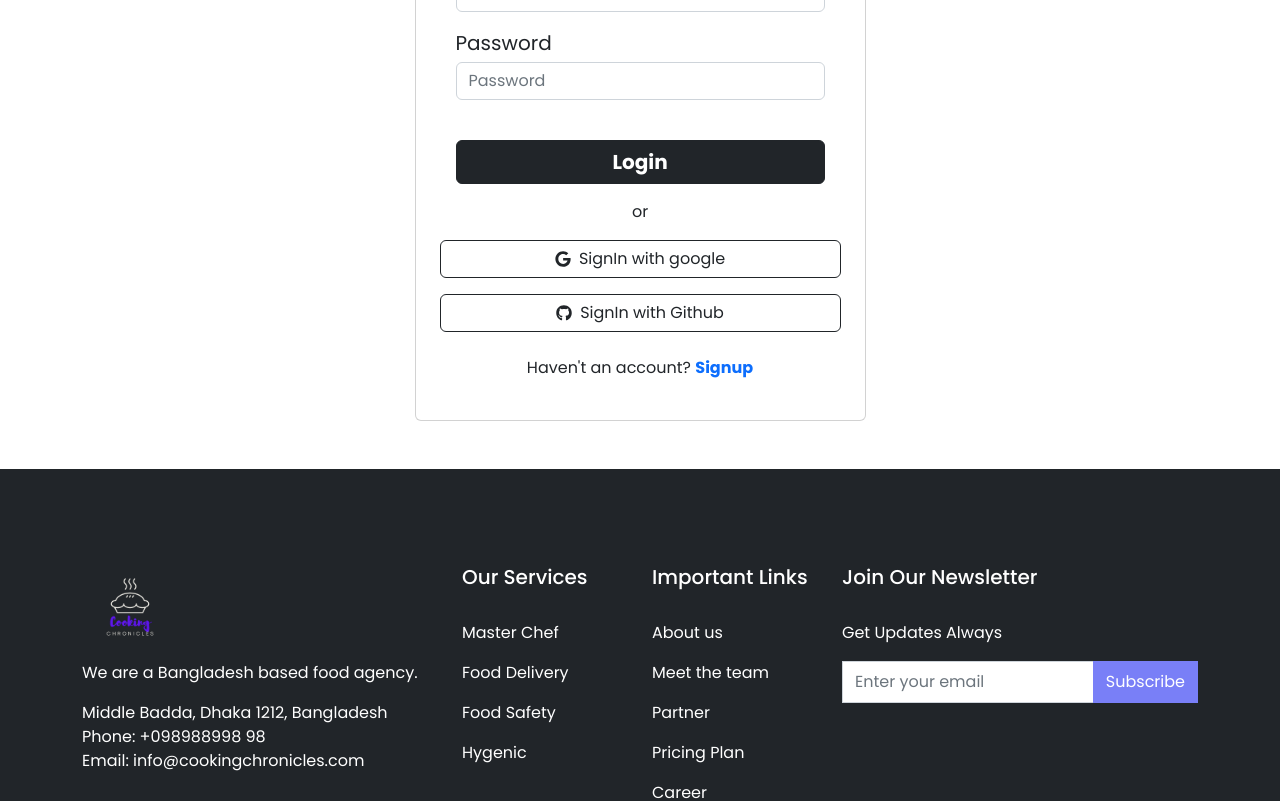
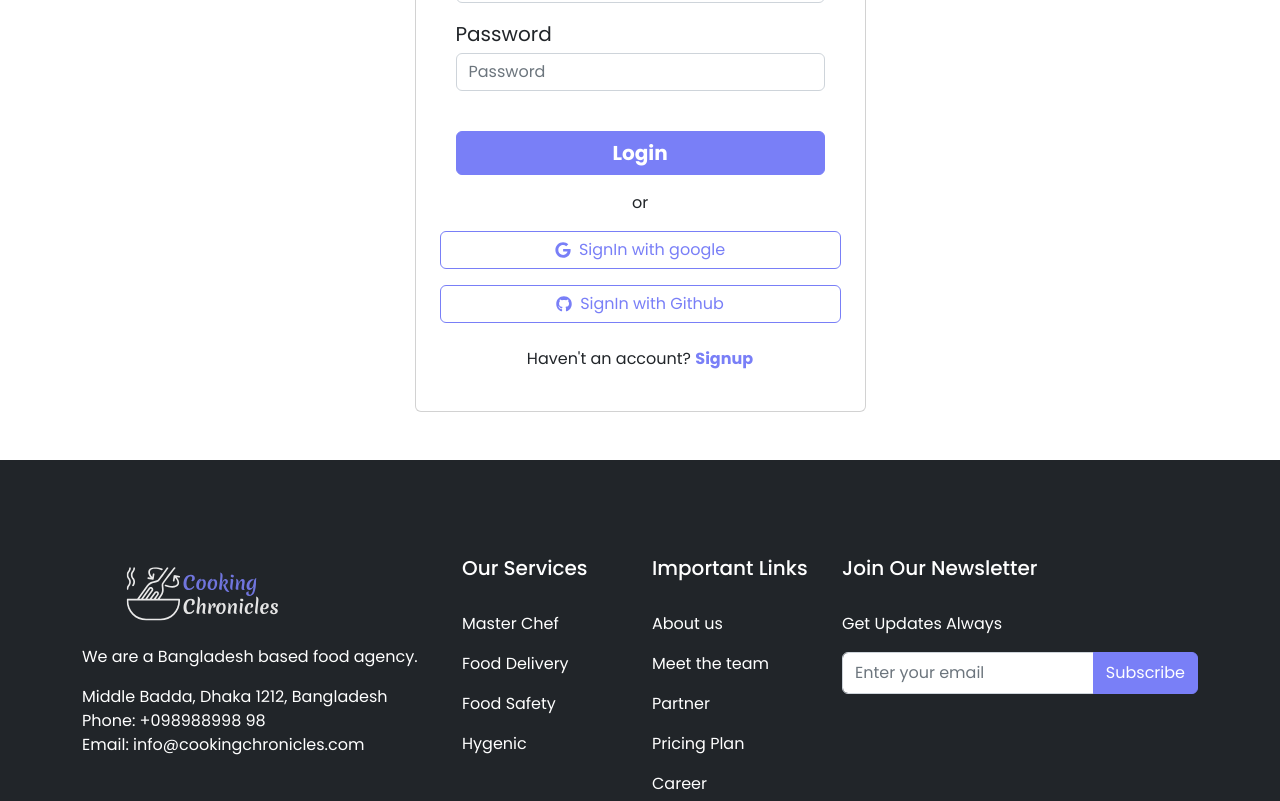
Before and after one commit to rakibulhasan-swe/cooking-chronicles-client, a React (Vite) app: page /login in a window 1280 px wide. Shown: the part 320-1121 px from the top of the page. Built offline with nearby package versions, Linux system fonts and the light colour scheme; no server answers.

Commit message:
small changes here and there

```diff
--- a/src/index.css
+++ b/src/index.css
@@ -15,6 +15,19 @@
   background-color: #797ff7 !important;
   border: 1px solid #797ff7 !important;
 }
+.btn-primary:hover{
+  background-color: #848af5 !important;
+}
+.btn-outline-primary{
+  background-color: #fff !important;
+  color: #797ff7 !important;
+  border: 1px solid #797ff7 !important;
+}
+.btn-outline-primary:hover{
+  background-color: #797ff7 !important;
+  color: #fff !important;
+  border: 1px solid #797ff7 !important;
+}
 .active {
   color: #797ff7 !important;
 }
@@ -25,3 +38,6 @@
 .img-border{
     border: 2px solid #797ff7;
 }
+.d-text{
+  color: #797ff7 !important;
+}
--- a/src/pages/Blog/Blog.jsx
+++ b/src/pages/Blog/Blog.jsx
@@ -5,8 +5,8 @@ const Blog = () => {
   const ref = React.createRef();
   return (
     <>
-      <div className="container pt-5">
-        <div className="row g-4" ref={ref}>
+      <div className="container pt-5" ref={ref}>
+        <div className="row g-4">
           <div className="col-md-6">
             <div>
               <h4>
--- a/src/pages/ChefRecipe/ChefRecipeCard.jsx
+++ b/src/pages/ChefRecipe/ChefRecipeCard.jsx
@@ -33,7 +33,7 @@ const ChefRecipeCard = ({ recipe }) => {
               <span className="d-block fw-semibold fs-6 pb-1">
                 Cooking Method:
               </span>
-              {cooking_method.slice(0, 80)}...
+              {cooking_method.slice(0, 105)}...
             </Card.Text>
             <div className="pb-3 d-flex">
               <Rating readOnly style={{ maxWidth: "7rem" }} value={rating} />
--- a/src/pages/Home/Banner.jsx
+++ b/src/pages/Home/Banner.jsx
@@ -7,21 +7,20 @@ const Banner = () => {
         <div className="text-white">
           <h2 className="display-4 fw-bold">
             Looking for a Complete <br />
-            and Best Receip's Plan ?
+            and Best Recipe's Plan ?
           </h2>
-          <p className="pt-2 pb-4 w-75 mx-auto">
-            we are expert in web ui/ux design, development, seo and digital
-            marketing with 10 years professional experience.
+          <p className="pt-2 pb-4 w-75 mx-auto fw-light">
+            we are expert in making different types of Recipe's from our master chef with 20+ years of professional experience.
           </p>
           <div>
             <button
-              className="btn btn-primary rounded-0 px-4 py-2 text-white"
+              className="btn btn-primary px-4 py-2 text-white"
               type="submit"
             >
               Get free tips
             </button>
             <button
-              className="btn btn-secondary ms-2 rounded-0 px-4 py-2"
+              className="btn btn-secondary ms-2 px-4 py-2"
               type="submit"
             >
               Learn More
--- a/src/pages/Home/ChefCard.jsx
+++ b/src/pages/Home/ChefCard.jsx
@@ -28,7 +28,7 @@ const ChefCard = ({ chefData }) => {
           <Card.Body>
             <Card.Title className="fw-semibold">{chef_name}</Card.Title>
 
-            <div className="d-flex justify-content-between align-items-center py-2">
+            <div className="fw-light d-flex justify-content-between align-items-center py-2">
               <p>Experience: {years_of_experience}</p>
               <p>Total Recipe: {numbers_of_recipe}</p>
               <p className="d-flex">
--- a/src/pages/Home/Newsletter.jsx
+++ b/src/pages/Home/Newsletter.jsx
@@ -1,5 +1,6 @@
 import React from "react";
 import { Button, Container } from "react-bootstrap";
+import { toast } from "react-hot-toast";
 
 const Newsletter = () => {
   return (
@@ -11,7 +12,12 @@ const Newsletter = () => {
             Joins us. If you subcribe you will get all the latest updates from
             our ends.
           </p>
-          <Button variant="primary">Subscribe</Button>
+          <Button
+            variant="primary"
+            onClick={() => toast.success("Thanks for subscribing")}
+          >
+            Subscribe
+          </Button>
         </Container>
       </div>
     </>
--- a/src/pages/Login/Login.jsx
+++ b/src/pages/Login/Login.jsx
@@ -67,7 +67,7 @@ const Login = () => {
         navigate(redirectLocation);
       })
       .catch((err) => {
-        console.log(err?.message);
+        // console.log(err?.message);
         if (err?.message) {
           setLoginError("Please insert correct email and password!");
         }
@@ -83,7 +83,7 @@ const Login = () => {
           <div className="col-md-5">
             <div className="card p-4">
               <div className="text-center">
-                <h3>Welcome to Login</h3>
+                <h3 className="fw-semibold d-text">Welcome to Login</h3>
                 <img src="" alt="" />
               </div>
               <form className="card-body" onSubmit={handleLogin}>
@@ -113,7 +113,7 @@ const Login = () => {
                   <small>{loginError}</small>
                 </p>
                 <div>
-                  <button className="btn btn-dark mt-3 w-100 fw-bold fs-5">
+                  <button className="btn btn-primary mt-3 w-100 fw-bold fs-5">
                     Login
                   </button>
                 </div>
@@ -121,8 +121,8 @@ const Login = () => {
               <p className="text-center">or</p>
               <div className="pb-3">
                 <Button
-                  variant="outline-dark"
-                  className="w-100"
+                  variant=""
+                  className="w-100 btn-outline-primary"
                   onClick={handleGoogleLogin}
                 >
                   <FaGoogle className="me-2" />
@@ -131,8 +131,8 @@ const Login = () => {
               </div>
               <div>
                 <Button
-                  variant="outline-dark"
-                  className="w-100"
+                  variant=""
+                  className="w-100 btn-outline-primary"
                   onClick={handleGithubLogin}
                 >
                   <FaGithub className="me-2" />
--- a/src/pages/Register/Register.jsx
+++ b/src/pages/Register/Register.jsx
@@ -62,7 +62,7 @@ const Register = () => {
           <div className="col-md-5">
             <div className="card p-4">
               <div className="text-center">
-                <h3>Welcome to Signup</h3>
+                <h3 className="fw-semibold d-text">Welcome to Signup</h3>
               </div>
               <form className="card-body" onSubmit={handleRegister}>
                 <span className="fs-5 d-block pb-1">Username</span>
@@ -125,7 +125,7 @@ const Register = () => {
                 </Form.Group>
                 <div>
                   <button
-                    className={`btn btn-dark mt-3 w-100 fw-bold fs-5 ${
+                    className={`btn btn-primary mt-3 w-100 fw-bold fs-5 ${
                       toggle ? "disabled" : ""
                     }`}
                   >
--- a/src/pages/shared/Footer.jsx
+++ b/src/pages/shared/Footer.jsx
@@ -1,5 +1,5 @@
 import React from "react";
-import logo from "../../assets/logo.png";
+import logo from "../../assets/logo.svg";
 
 const Footer = () => {
   return (
@@ -8,8 +8,8 @@ const Footer = () => {
         <div className="container py-5">
           <div className="row g-4">
             <div className="col-md-6 col-lg-4">
-              <div>
-                <img src={logo} style={{width: "6rem"}} alt="" />
+              <div className="pb-3">
+                <img src={logo} className="img-fluid" style={{width: "15rem"}} alt="" />
               </div>
               <p>
                 We are a Bangladesh based food agency.
@@ -79,13 +79,13 @@ const Footer = () => {
               <div className="input-group my-3">
                 <input
                   type="text"
-                  className="form-control rounded-0 py-2"
+                  className="form-control py-2"
                   placeholder="Enter your email"
                   aria-label="Recipient's username"
                   aria-describedby="button-addon2"
                 />
                 <button
-                  className="btn btn-primary rounded-0 text-white"
+                  className="btn btn-primary text-white"
                   type="button"
                   id="button-addon2"
                 >
--- a/src/pages/shared/NavigationBar.jsx
+++ b/src/pages/shared/NavigationBar.jsx
@@ -23,14 +23,14 @@ const NavigationBar = () => {
         style={{ opacity: "0.94" }}
       >
         <Container>
-          <Navbar.Brand>
+          <NavLink to={"/"}>
             <img
               style={{ width: "8rem" }}
               src={logo}
               className="img-fluid"
               alt="Logo of this page"
             ></img>
-          </Navbar.Brand>
+          </NavLink>
           <Navbar.Toggle aria-controls="navbarScroll" />
           <Navbar.Collapse id="navbarScroll">
             <Nav className="mx-auto my-2 my-lg-0" navbarScroll>
```
